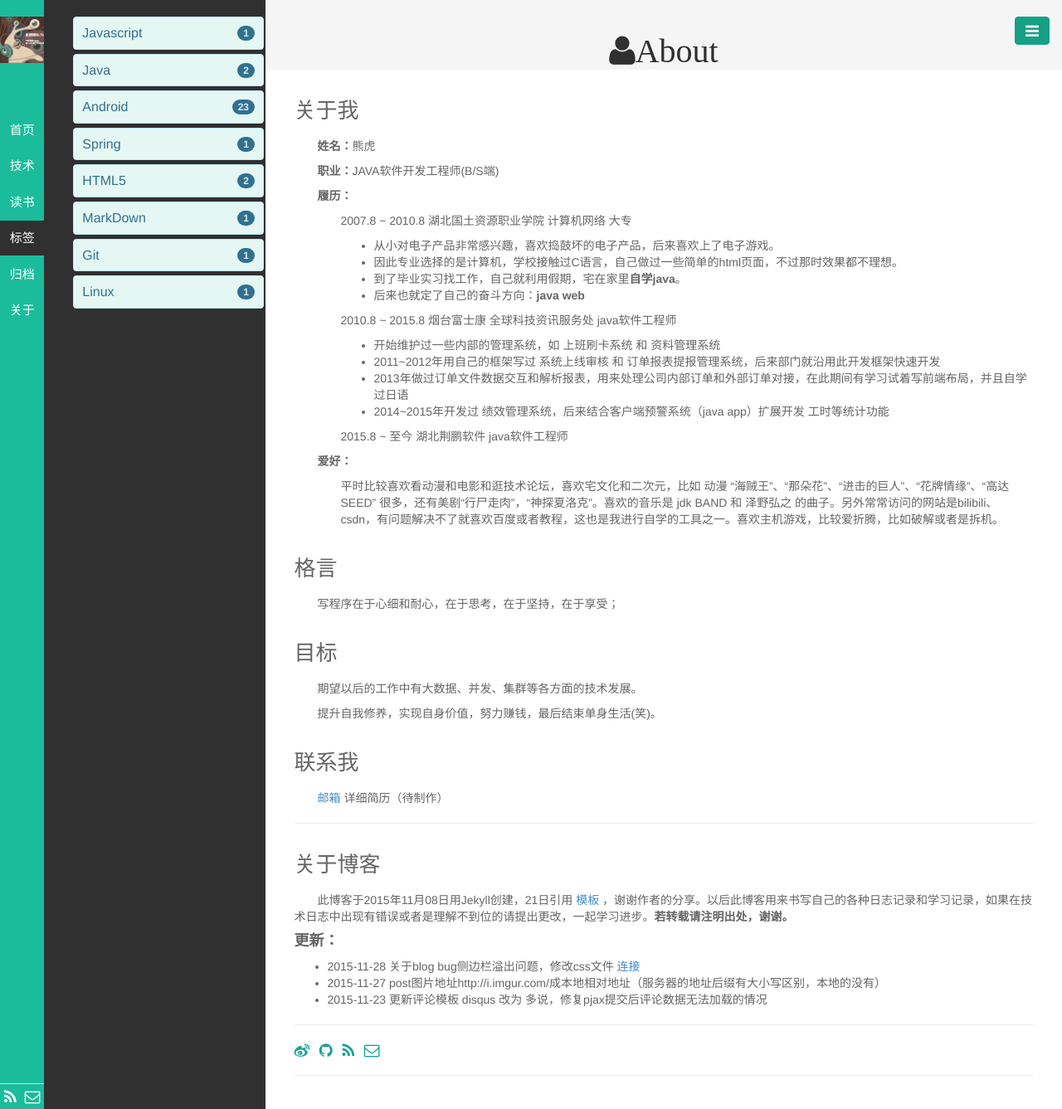
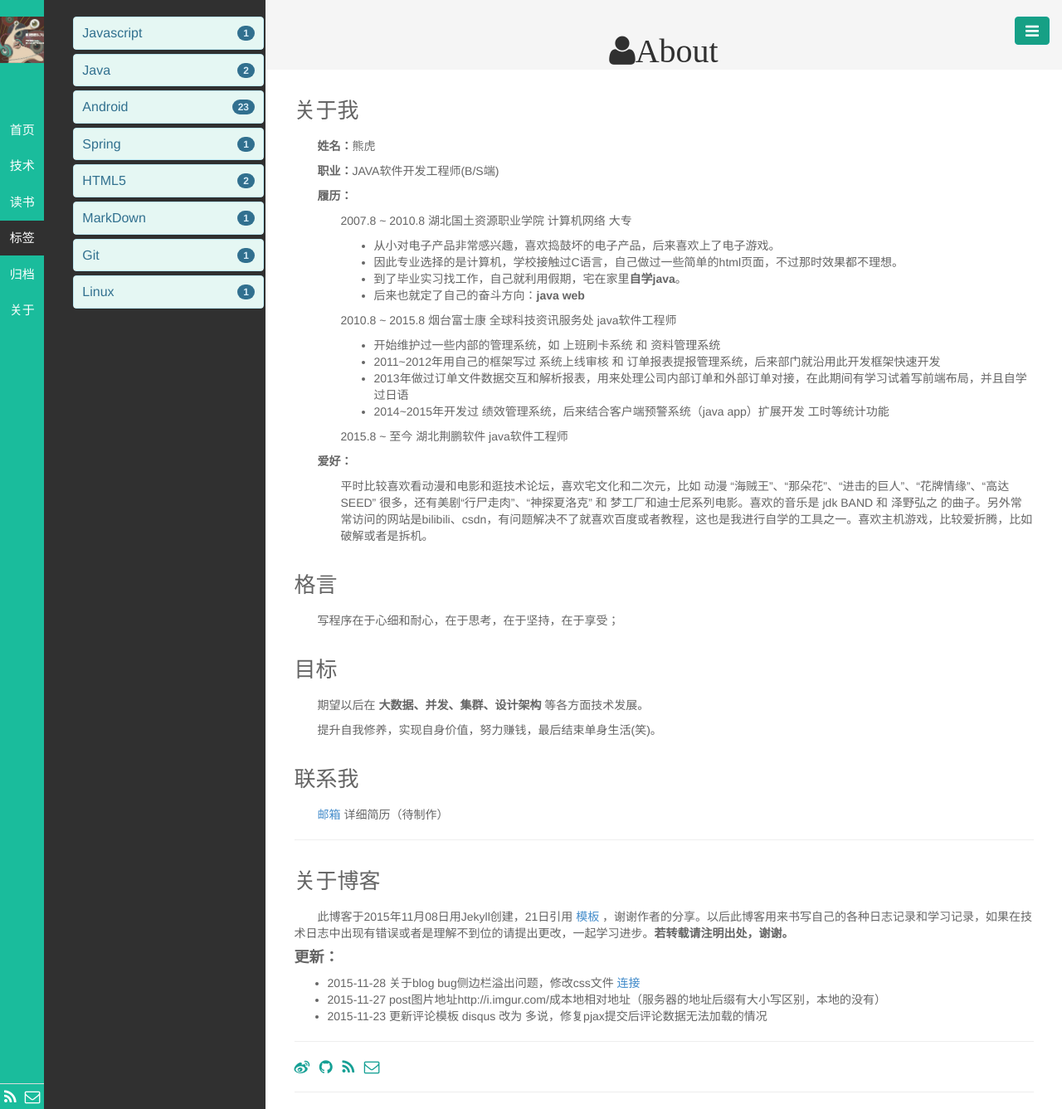
Before and after one commit to javadavid/blog, a Jekyll site: the page built from pages/about.html, in a window 1280 px wide. Shown: the whole page at 83% size. Built offline with Jekyll 4.4.1, drawn with Linux system fonts in a browser that asks for light colours; comment, search, counter and statistics services are not loaded.

```diff
--- a/pages/about.html
+++ b/pages/about.html
@@ -37,7 +37,7 @@ titlename: 关于
 <p>
 	<strong>爱好：</strong>
 	<div style='margin-left:4em'>
-	平时比较喜欢看动漫和电影和逛技术论坛，喜欢宅文化和二次元，比如 动漫 “海贼王”、“那朵花”、“进击的巨人”、“花牌情缘”、“高达SEED” 很多，还有美剧“行尸走肉”，“神探夏洛克”。喜欢的音乐是 jdk BAND 和 泽野弘之 的曲子。另外常常访问的网站是bilibili、csdn，有问题解决不了就喜欢百度或者教程，这也是我进行自学的工具之一。喜欢主机游戏，比较爱折腾，比如破解或者是拆机。
+	平时比较喜欢看动漫和电影和逛技术论坛，喜欢宅文化和二次元，比如 动漫 “海贼王”、“那朵花”、“进击的巨人”、“花牌情缘”、“高达SEED” 很多，还有美剧“行尸走肉”、“神探夏洛克” 和 梦工厂和迪士尼系列电影。喜欢的音乐是 jdk BAND 和 泽野弘之 的曲子。另外常常访问的网站是bilibili、csdn，有问题解决不了就喜欢百度或者教程，这也是我进行自学的工具之一。喜欢主机游戏，比较爱折腾，比如破解或者是拆机。
 </p>
 	</div>
 
@@ -47,7 +47,7 @@ titlename: 关于
 
 	<h3>目标</h3>
 
-	<p>期望以后的工作中有大数据、并发、集群等各方面的技术发展。</p>
+	<p>期望以后在 <strong>大数据、并发、集群、设计架构</strong> 等各方面技术发展。</p>
 	<p>提升自我修养，实现自身价值，努力赚钱，最后结束单身生活(笑)。</p>
 
 	<h3>联系我</h3>
```
Also changed, not shown: Bak/无题/2015-11-22-life1.md (added, +10 -0 lines), Bak/无题/2015-11-30-talk1.md (added, +10 -0 lines), _posts/技术/2015-12-23-java-android-actionBar.md (+1 -0 lines), Bak/2015-11-12-java-interview.md (renamed from 2015-11-12-java-interview.md).
